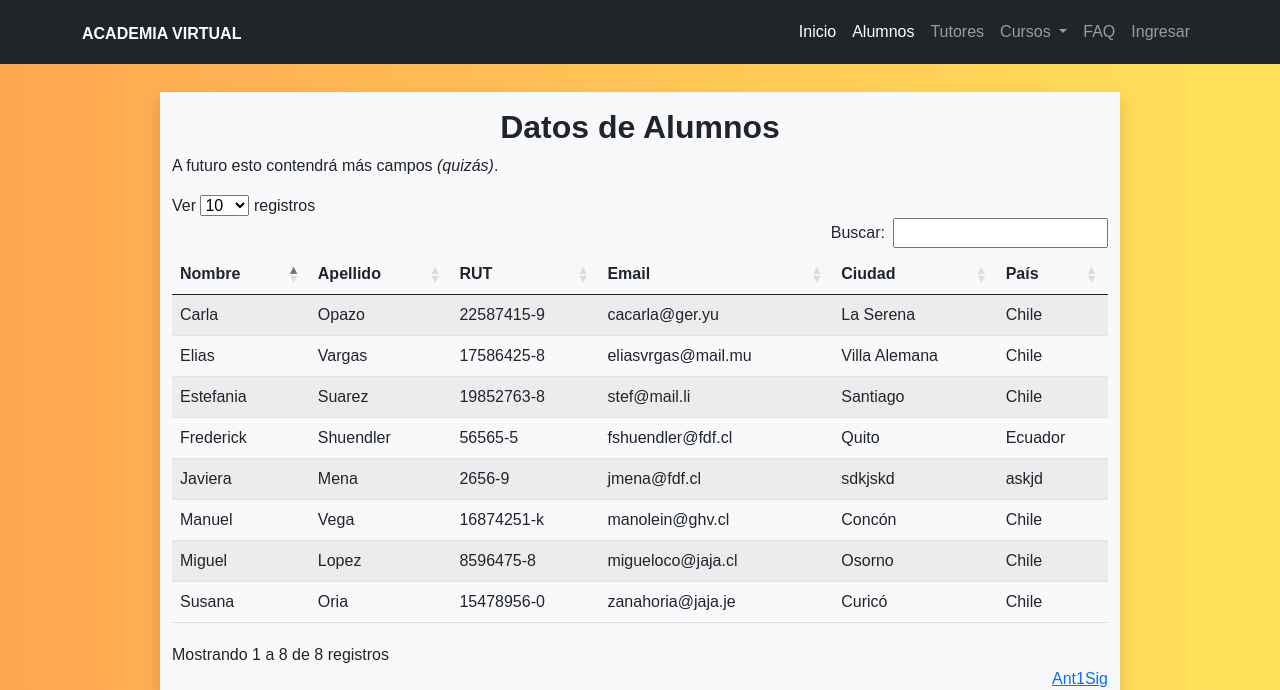
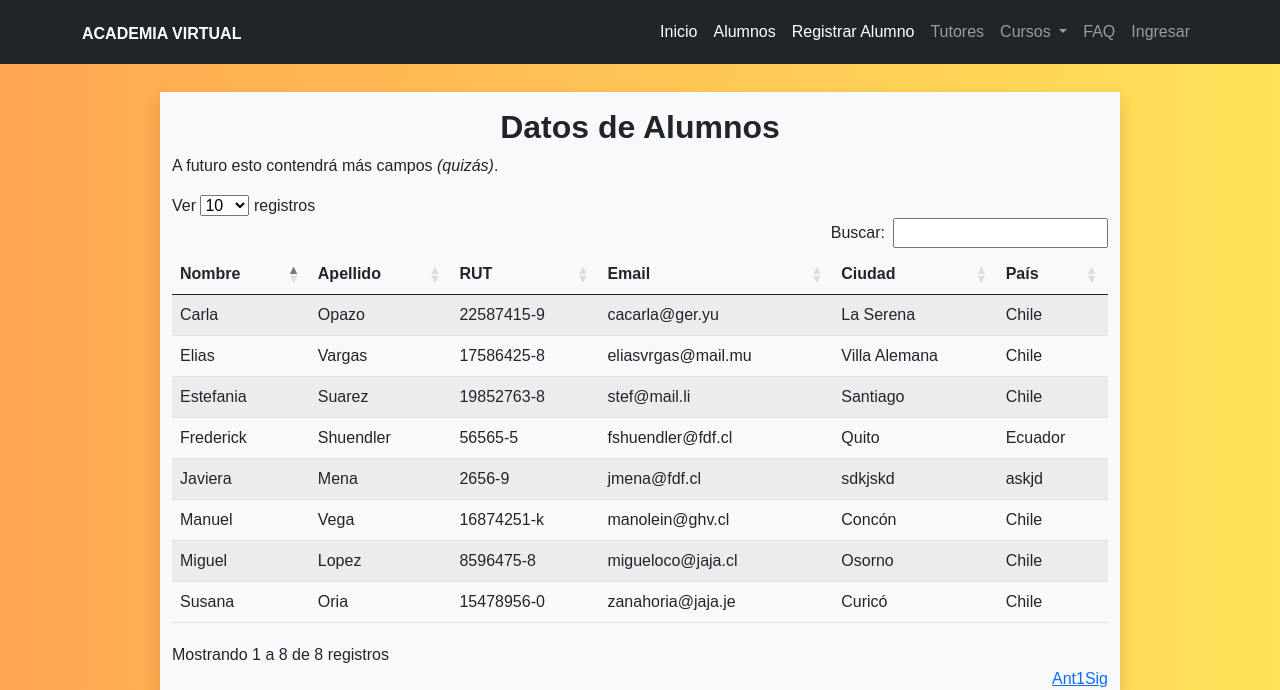
Before and after one commit to abriones-mml/AE4_M6_individual, a Django app: page /aplicacion/alumnos in a window 1280 px wide. Shown: the top 690 px of the page. Run offline with Django 4.2, Linux system fonts and the light colour scheme; data comes from the database, SQL or seed files in the repository; some libraries are stand-ins or nearby versions; some web fonts are replaced.

Commit message:
registrar alumno en navbar y corrección formulario

```diff
--- a/aplicacion/templates/aplicacion/ingreso.html
+++ b/aplicacion/templates/aplicacion/ingreso.html
@@ -6,7 +6,7 @@
 <form action = "" method = "POST">
 {% csrf_token %}
 {{form.as_p}}
-<button type = "submit">Mandalo CTM</button>
+<button type = "submit">Enviar</button>
 </form>
 
 
--- a/templates/base_layout.html
+++ b/templates/base_layout.html
@@ -40,6 +40,9 @@
           </li>
           <li class="nav-item">
             <a class="nav-link active" aria-current="page" href="{% url 'alumnos' %}">Alumnos</a>
+          </li>
+          <li class="nav-item">
+            <a class="nav-link active" aria-current="page" href="{% url 'alumnos' %}">Registrar Alumno</a>
           </li>
           <li class="nav-item">
             <a class="nav-link" href="#">Tutores</a>
```
